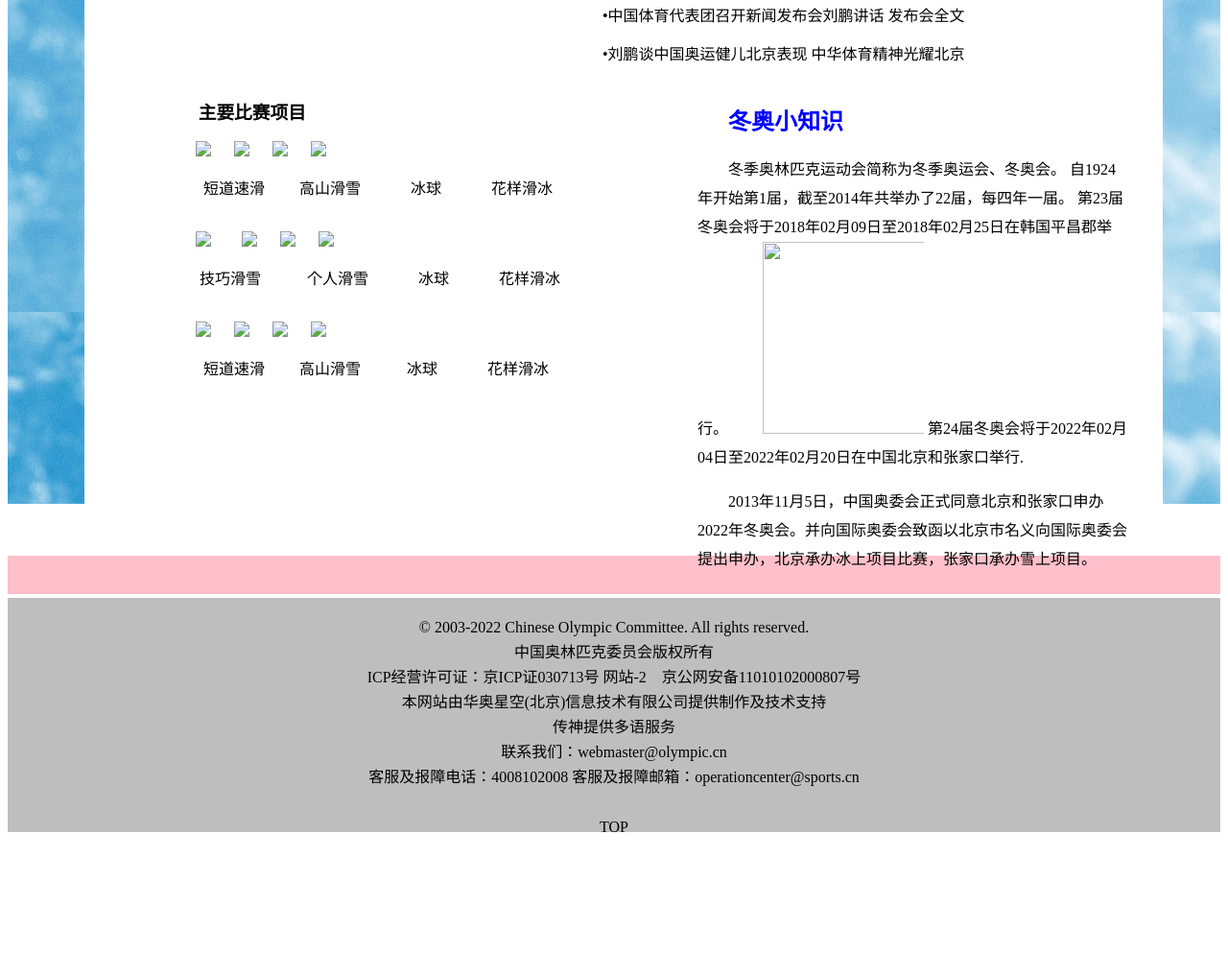
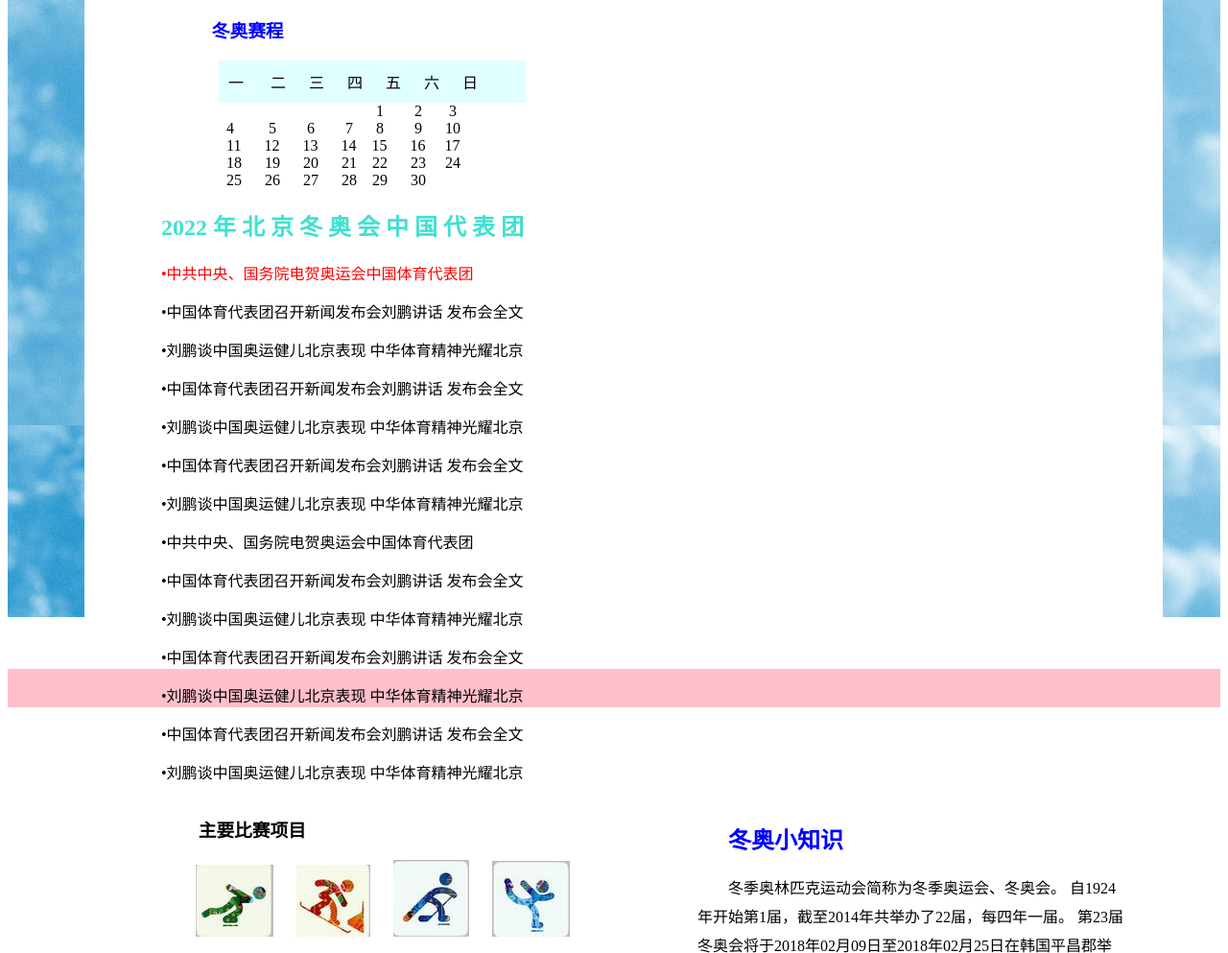
Before and after one commit to jiaxinrui/WEB1, a plain HTML site: page Index.html in a window 1280 px wide. Shown: the part 847-1840 px from the top of the page at 96% size. Before the commit the page ends 1730 px from the top, so only its background shows below. Drawn offline with Linux system fonts and the light colour scheme.

Commit message:
Update Index.html

```diff
--- a/Index.html
+++ b/Index.html
@@ -21,7 +21,7 @@
 <div id="top">
 	<div id="banner">
 		<br/>
-		&nbsp;&nbsp;&nbsp;&nbsp;&nbsp;&nbsp;&nbsp;&nbsp;&nbsp;<img src="pictures/logo.jpg">
+		&nbsp;&nbsp;&nbsp;&nbsp;&nbsp;&nbsp;&nbsp;&nbsp;&nbsp;<img src="logo.jpg">
 		<br/><br/><br/>
 		<div id="s">
 		<ul>
@@ -45,7 +45,7 @@
 
 			<div id="two">
 				<h3 align="center">开幕式上中国军团</h3>
-				<img src="pictures/3.jpg">
+				<img src="3.jpg">
 				<font color="blue"><h3>&nbsp;&nbsp;&nbsp;&nbsp;&nbsp;&nbsp;&nbsp;冬奥赛程</h3></font>
 
 				<div id="seven">
@@ -83,20 +83,20 @@
 
 			<div id="five">
 				<h3>&nbsp;&nbsp;&nbsp;&nbsp;主要比赛项目</h3>
-				&nbsp;&nbsp;&nbsp;&nbsp;<img src="pictures/a.jpg">&nbsp;&nbsp;&nbsp;&nbsp;&nbsp;
-				<img src="pictures/9.jpg">&nbsp;&nbsp;&nbsp;&nbsp;&nbsp;
-				<img src="pictures/b.jpg">&nbsp;&nbsp;&nbsp;&nbsp;&nbsp;
-				<img src="pictures/c.jpg"><br/>
+				&nbsp;&nbsp;&nbsp;&nbsp;<img src="a.jpg">&nbsp;&nbsp;&nbsp;&nbsp;&nbsp;
+				<img src="9.jpg">&nbsp;&nbsp;&nbsp;&nbsp;&nbsp;
+				<img src="b.jpg">&nbsp;&nbsp;&nbsp;&nbsp;&nbsp;
+				<img src="c.jpg"><br/>
 				<p>&nbsp;&nbsp;&nbsp;&nbsp;&nbsp;&nbsp;短道速滑&nbsp;&nbsp;&nbsp;&nbsp;&nbsp;&nbsp;&nbsp;&nbsp;&nbsp;高山滑雪&nbsp;&nbsp;&nbsp;&nbsp;&nbsp;&nbsp;&nbsp;&nbsp;&nbsp;&nbsp;&nbsp;&nbsp;&nbsp;冰球&nbsp;&nbsp;&nbsp;&nbsp;&nbsp;&nbsp;&nbsp;&nbsp;&nbsp;&nbsp;&nbsp;&nbsp;&nbsp;花样滑冰</p><br/>
-				&nbsp;&nbsp;&nbsp;&nbsp;<img src="pictures/d.jpg">&nbsp;&nbsp;&nbsp;&nbsp;&nbsp;&nbsp;&nbsp;
-				<img src="pictures/e.jpg">&nbsp;&nbsp;&nbsp;&nbsp;&nbsp;
-				<img src="pictures/f.jpg">&nbsp;&nbsp;&nbsp;&nbsp;&nbsp;
-				<img src="pictures/c.jpg"><br/>
+				&nbsp;&nbsp;&nbsp;&nbsp;<img src="d.jpg">&nbsp;&nbsp;&nbsp;&nbsp;&nbsp;&nbsp;&nbsp;
+				<img src="e.jpg">&nbsp;&nbsp;&nbsp;&nbsp;&nbsp;
+				<img src="f.jpg">&nbsp;&nbsp;&nbsp;&nbsp;&nbsp;
+				<img src="c.jpg"><br/>
 				<p>&nbsp;&nbsp;&nbsp;&nbsp;&nbsp;技巧滑雪&nbsp;&nbsp;&nbsp;&nbsp;&nbsp;&nbsp;&nbsp;&nbsp;&nbsp;&nbsp;&nbsp;&nbsp;个人滑雪&nbsp;&nbsp;&nbsp;&nbsp;&nbsp;&nbsp;&nbsp;&nbsp;&nbsp;&nbsp;&nbsp;&nbsp;&nbsp;冰球&nbsp;&nbsp;&nbsp;&nbsp;&nbsp;&nbsp;&nbsp;&nbsp;&nbsp;&nbsp;&nbsp;&nbsp;&nbsp;花样滑冰</p><br/>
-				&nbsp;&nbsp;&nbsp;&nbsp;<img src="pictures/a.jpg">&nbsp;&nbsp;&nbsp;&nbsp;&nbsp;
-				<img src="pictures/9.jpg">&nbsp;&nbsp;&nbsp;&nbsp;&nbsp;
-				<img src="pictures/b.jpg">&nbsp;&nbsp;&nbsp;&nbsp;&nbsp;
-				<img src="pictures/c.jpg"><br/>
+				&nbsp;&nbsp;&nbsp;&nbsp;<img src="a.jpg">&nbsp;&nbsp;&nbsp;&nbsp;&nbsp;
+				<img src="9.jpg">&nbsp;&nbsp;&nbsp;&nbsp;&nbsp;
+				<img src="b.jpg">&nbsp;&nbsp;&nbsp;&nbsp;&nbsp;
+				<img src="c.jpg"><br/>
 				<p>&nbsp;&nbsp;&nbsp;&nbsp;&nbsp;&nbsp;短道速滑&nbsp;&nbsp;&nbsp;&nbsp;&nbsp;&nbsp;&nbsp;&nbsp;&nbsp;高山滑雪&nbsp;&nbsp;&nbsp;&nbsp;&nbsp;&nbsp;&nbsp;&nbsp;&nbsp;&nbsp;&nbsp;&nbsp;冰球&nbsp;&nbsp;&nbsp;&nbsp;&nbsp;&nbsp;&nbsp;&nbsp;&nbsp;&nbsp;&nbsp;&nbsp;&nbsp;花样滑冰</p><br/>
 			</div>
 
@@ -105,7 +105,7 @@
 			<p>冬季奥林匹克运动会简称为冬季奥运会、冬奥会。
 			自1924年开始第1届，截至2014年共举办了22届，每四年一届。
 			第23届冬奥会将于2018年02月09日至2018年02月25日在韩国平昌郡举行。
-			<img src="pictures/z.jpg" width="200px" height="200px" />
+			<img src="z.jpg" width="200px" height="200px" />
 			第24届冬奥会将于2022年02月04日至2022年02月20日在中国北京和张家口举行.</p>
 			<p>2013年11月5日，中国奥委会正式同意北京和张家口申办2022年冬奥会。并向国际奥委会致函以北京市名义向国际奥委会提出申办，北京承办冰上项目比赛，张家口承办雪上项目。</p>
 
```
